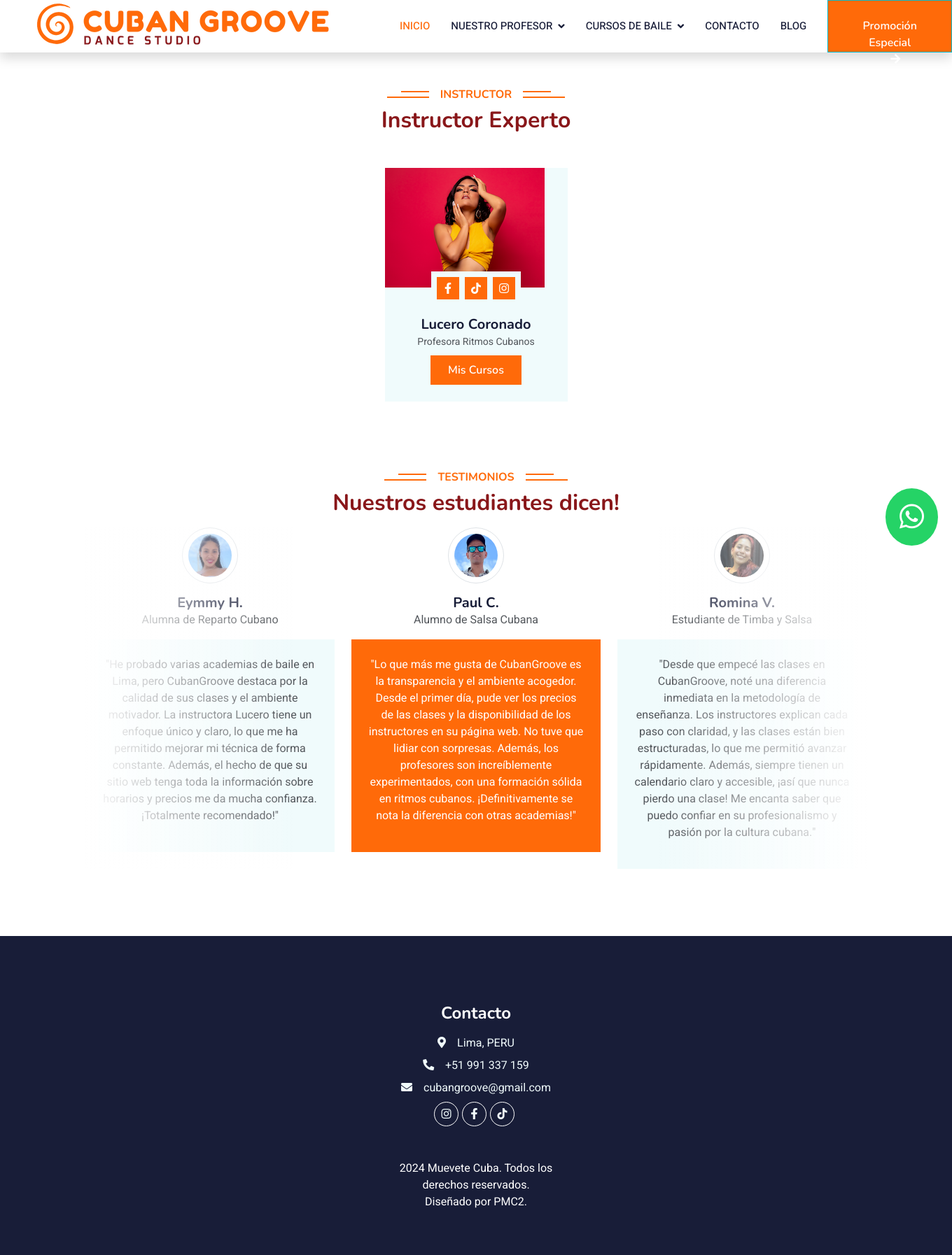
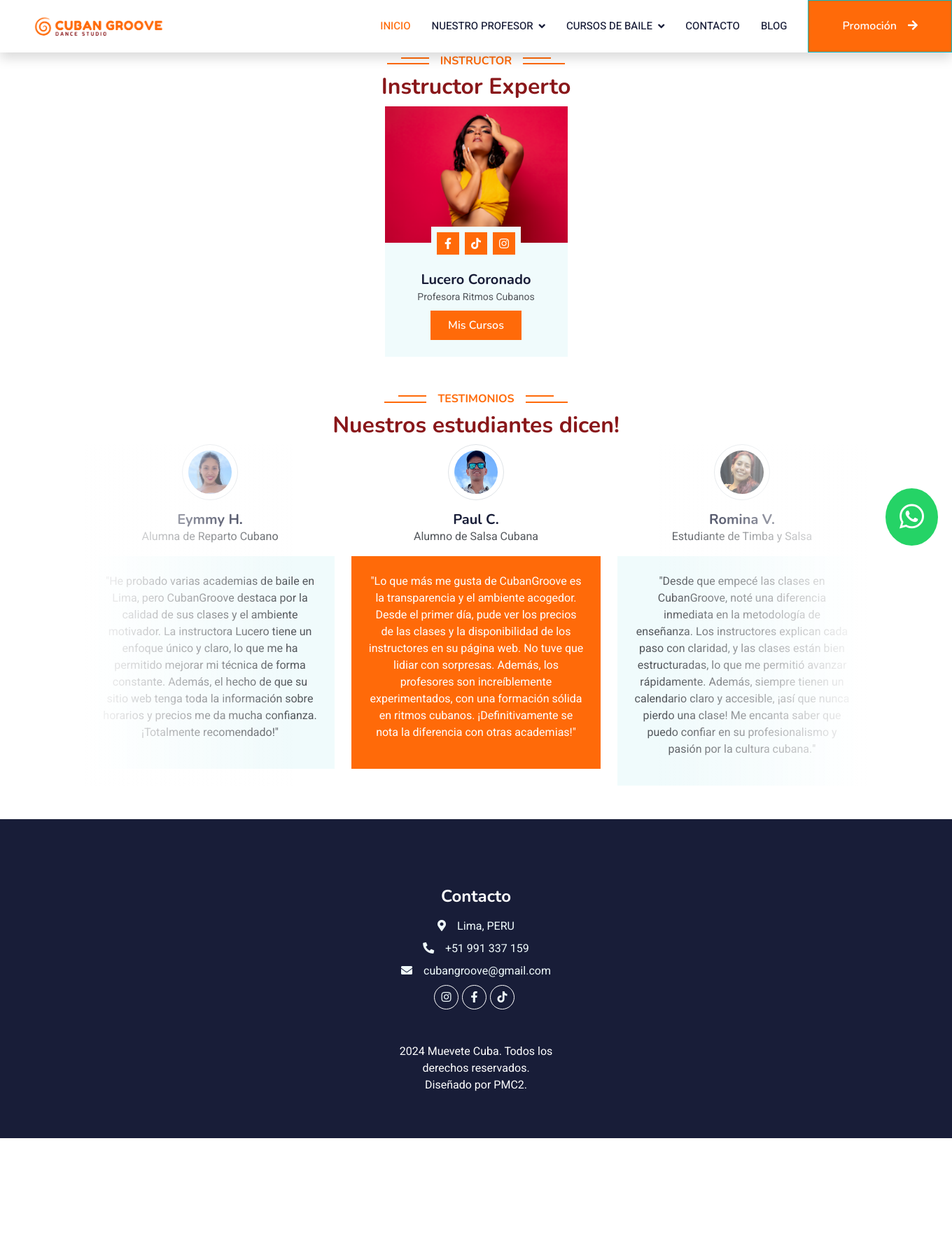
Before and after one commit to paulcobox/webluxe, a Django app: page / in a window 1360 px wide. Shown: the whole page at 70% size. After the commit the page ends 1627 px from the top, so only its background shows below. Run offline with Django 3.2, Linux system fonts and the light colour scheme; data comes from the database, SQL or seed files in the repository; data that the repository does not hold is empty; parts of the project's set-up code (start-up, migrations or seed data) failed here and were passed over; some libraries are stand-ins or nearby versions.

Commit message:
fix diseño

```diff
--- a/static/css/style.css
+++ b/static/css/style.css
@@ -519,7 +519,12 @@
     font-size: 2rem;       /* Tamaño personalizado para el h2 */
     font-weight: bold;     /* Peso de la fuente */
 }
-
+/* Ajuste para pantallas pequeñas */
+@media (max-width: 767px) {
+    .custom-h2 {
+        font-size: 1rem;  /* Tamaño más pequeño para pantallas móviles */
+    }
+}
 .custom-h1 {
     font-size: 2.5rem;       /* Tamaño personalizado para el h2 */
     font-weight: bold;     /* Peso de la fuente */
--- a/templates/_base.html
+++ b/templates/_base.html
@@ -49,9 +49,9 @@
       <!-- Navbar Start -->
       <nav class="navbar navbar-expand-lg bg-white navbar-light shadow sticky-top p-0">
           <a href="{% url 'home' %}" class="navbar-brand d-flex align-items-center px-4 px-lg-5">
-              <h2 class="m-0 text-primary">
-                <img class="" src="{% static 'img/logos/logo_desk.png' %}">
-              </h2>
+            <h2 class="m-0 text-primary">
+                <img src="{% static 'img/logos/logo_desk.png' %}" style="width: 200px; height: auto;">
+            </h2>
           </a>
           <button type="button" class="navbar-toggler me-4" data-bs-toggle="collapse" data-bs-target="#navbarCollapse">
               <span class="navbar-toggler-icon"></span>
@@ -79,7 +79,7 @@
                   <a href="{% url 'contact' %}" class="nav-item nav-link {% if 'contact' in request.path %}active{% endif %}">Contacto</a>
                   <a href="{% url 'post_list' %}" class="nav-item nav-link {% if 'post_list' in request.path %}active{% endif %}">Blog</a>
               </div>
-              <a href="" class="btn btn-primary py-4 px-lg-5 d-none d-lg-block"  style="background-color: #ff6a09;color: white;" data-bs-toggle="modal" data-bs-target="#exampleModal">Promoción Especial<i class="fa fa-arrow-right ms-3"></i></a>
+              <a href="" class="btn btn-primary py-4 px-lg-5 d-none d-lg-block"  style="background-color: #ff6a09;color: white; align-items: center;" data-bs-toggle="modal" data-bs-target="#exampleModal">Promoción<i class="fa fa-arrow-right ms-3"></i></a>
           </div>
       </nav>
       <!-- Navbar End -->
--- a/templates/blog/post_list.html
+++ b/templates/blog/post_list.html
@@ -9,7 +9,7 @@
         <div class="container">
             <div class="text-center wow fadeInUp" data-wow-delay="0.1s">
                 <h6 class="section-title bg-white text-center px-3 color-oran">Blog</h6>
-                <h2 class="text-center mb-4 color-cafe">Últimas Noticias y Artículos</h2>
+                <h2 class="text-center mb-2 color-cafe">Últimas Noticias y Artículos</h2>
             </div>
             <div class="row">
                 {% for post in posts %}
--- a/templates/courses.html
+++ b/templates/courses.html
@@ -91,7 +91,7 @@
 
 
     <!-- Categories Start -->
-    <div class="container-xxl py-5 category">
+    <div class="container-xxl mb-5 category">
         <div class="container">
             <div class="text-center wow fadeInUp" data-wow-delay="0.1s">
                 <h6 class="section-title bg-white text-center text-primary px-3">Categories</h6>
@@ -145,7 +145,7 @@
 
 
     <!-- Courses Start -->
-    <div class="container-xxl py-5">
+    <div class="container-xxl mb-5">
         <div class="container">
             <div class="text-center wow fadeInUp" data-wow-delay="0.1s">
                 <h6 class="section-title bg-white text-center text-primary px-3">Courses</h6>
@@ -243,7 +243,7 @@
 
 
     <!-- Testimonial Start -->
-    <div class="container-xxl py-5 wow fadeInUp" data-wow-delay="0.1s">
+    <div class="container-xxl mb-5 wow fadeInUp" data-wow-delay="0.1s">
         <div class="container">
             <div class="text-center">
                 <h6 class="section-title bg-white text-center text-primary px-3">Testimonial</h6>
--- a/templates/index.html
+++ b/templates/index.html
@@ -88,11 +88,11 @@
 
     <!-- Courses might Like -->
     {% if list_course_you_might_like %}
-        <div class="container-xxl py-5">
+        <div class="container-xxl mb-5">
             <div class="container">
                 <div class="text-center wow fadeInUp" data-wow-delay="0.1s">
                     <h6 class="section-title bg-white text-center px-3 color-oran">Cursos Populares</h6>
-                    <h2 class="mb-5 color-cafe">¡Aprende a Bailar con Nuestros Cursos Más Populares!</h2>
+                    <h2 class="mb-2 color-cafe">¡Aprende a Bailar con Nuestros Cursos Más Populares!</h2>
                 </div>
                 <!-- list Courses Start -->
                 <div class="row g-4 justify-content-center">
@@ -135,18 +135,18 @@
 
     <!-- Team Start -->
     {% if instructors %}
-        <div id="instructors" class="container-xxl py-5">
+        <div id="instructors" class="container-xxl mb-5">
             <div class="container">
                 <div class="text-center wow fadeInUp" data-wow-delay="0.1s">
                     <h6 class="section-title bg-white text-center px-3 color-oran">Instructor</h6>
-                    <h2 class="mb-5 color-cafe"">Instructor Experto</h2>
+                    <h2 class="mb-2 color-cafe"">Instructor Experto</h2>
                 </div>
                 <div class="row g-4 justify-content-center">
                     {% for instructor in instructors %}
                         <div class="col-lg-3 col-md-6 wow fadeInUp" data-wow-delay="0.1s">
                             <div class="team-item bg-light">
                                 <div class="overflow-hidden">
-                                    <img class="img-fluid" src="{{ instructor.image.url }}" alt="">
+                                    <img class="img-fluid" src="{{ instructor.image.url }}" alt="" style="width: 100%; height: auto;">
                                 </div>
                                 <div class="position-relative d-flex justify-content-center" style="margin-top: -23px;">
                                     <div class="bg-light d-flex justify-content-center pt-2 px-1">
@@ -176,11 +176,11 @@
 
     {% if list_testimony %}
         <!-- Testimonial Start -->
-        <div class="container-xxl py-5 wow fadeInUp" data-wow-delay="0.1s">
+        <div class="container-xxl mb-5 wow fadeInUp" data-wow-delay="0.1s">
             <div class="container">
                 <div class="text-center">
                     <h6 class="section-title bg-white text-center color-oran px-3">Testimonios </h6>
-                    <h2 class="mb-3 color-cafe">Nuestros estudiantes dicen!</h2>
+                    <h2 class="mb-2 color-cafe">Nuestros estudiantes dicen!</h2>
                 </div>
                 <div class="owl-carousel testimonial-carousel position-relative">
                     {% for testimony in list_testimony %}
--- a/templates/instructors/instructors.html
+++ b/templates/instructors/instructors.html
@@ -6,7 +6,7 @@
     <!-- About Start -->
     {% if instructors %}
         <!-- Team Start -->
-        <div id="instructors" class="container-xxl py-5">
+        <div id="instructors" class="container-xxl mb-5">
             <div class="container">
                 <div class="text-center wow fadeInUp" data-wow-delay="0.1s">
                     <h6 class="section-title bg-white text-center text-primary px-3">Instructores</h6>
--- a/templates/instructors/instructors_detail.html
+++ b/templates/instructors/instructors_detail.html
@@ -32,7 +32,7 @@
 
     {% if instructor.course %}
     <!-- Courses might Like -->
-        <div class="container-xxl py-5">
+        <div class="container-xxl mb-5">
             <div class="container">
                 <div class="text-center wow fadeInUp" data-wow-delay="0.1s">
                     <h6 class="section-title bg-white text-center px-3 color-oran">Mis Cursos</h6>
--- a/templates/testimonial.html
+++ b/templates/testimonial.html
@@ -91,7 +91,7 @@
 
 
     <!-- Testimonial Start -->
-    <div class="container-xxl py-5 wow fadeInUp" data-wow-delay="0.1s">
+    <div class="container-xxl mb-5 wow fadeInUp" data-wow-delay="0.1s">
         <div class="container">
             <div class="text-center">
                 <h6 class="section-title bg-white text-center text-primary px-3">Testimonial</h6>
--- a/webluxe/settings.py
+++ b/webluxe/settings.py
@@ -39,7 +39,8 @@ DEBUG = os.getenv('DEBUG') == 'True'  # Convertir a booleano
 #     'srv618887.hstgr.nube'
 # ]
 
-ALLOWED_HOSTS = ['104.248.113.83', 'localhost']
+ALLOWED_HOSTS = ['cubangrooveperu.com', 'www.cubangrooveperu.com', 'localhost', '127.0.0.1']
+
 
 
 
```
Also changed, not shown: courses/views.py (+4 -4 lines), templates/courses/course_detail.html (+16 -15 lines), templates/courses/courses.html (+5 -5 lines).
